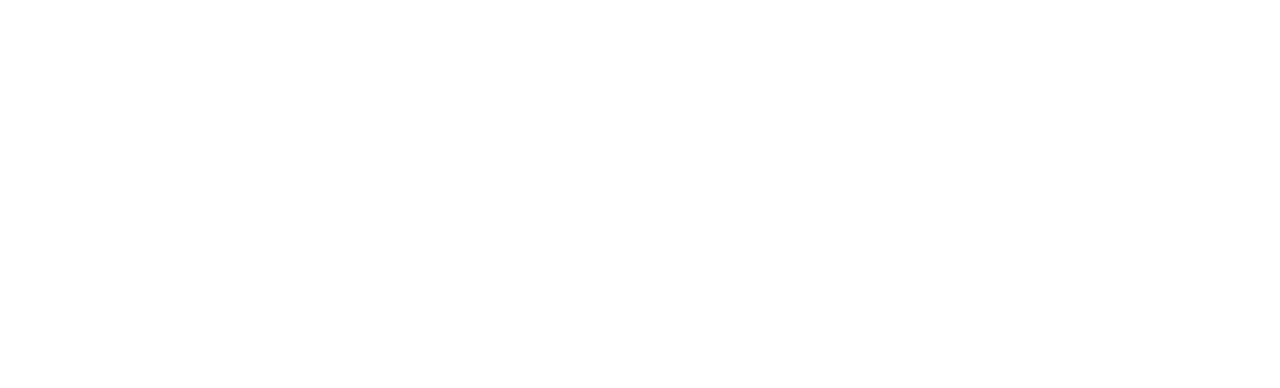
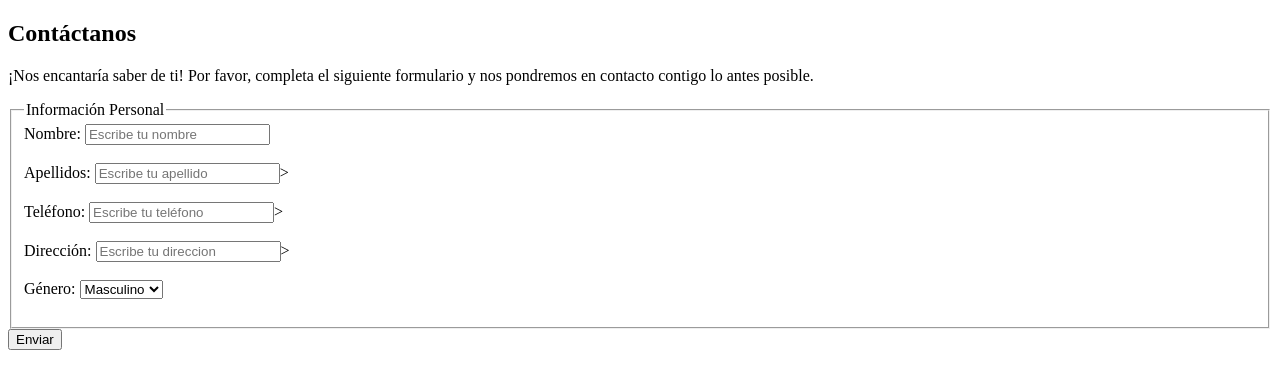
Before and after one commit to DayaLi2828/html_semantico, a plain HTML site: page contactanos.html in a window 1280 px wide. Drawn offline with Linux system fonts and the light colour scheme.

Commit message:
arregle index.html

```diff
--- a/contactanos.html
+++ b/contactanos.html
@@ -0,0 +1,43 @@
+<!DOCTYPE html>
+<html lang="es">
+<head>
+    <meta charset="UTF-8">
+    <meta name="viewport" content="width=device-width, initial-scale=1.0">
+    <title>Contáctanos</title>
+    <link rel="contáctanos" href="index.html"
+</head>
+<body>
+    <main>
+        <section id="contacto">
+            <h2>Contáctanos</h2>
+            <p>¡Nos encantaría saber de ti! Por favor, completa el siguiente formulario y nos pondremos en contacto contigo lo antes posible.</p>
+
+            <form id="formularioContacto">
+                <fieldset>
+                    <legend>Información Personal</legend>
+                    <label for="nombre">Nombre:</label>
+                    <input type="text" id="nombre" name="nombre" required placeholder="Escribe tu nombre"><br><br>
+
+                    <label for="apellidos">Apellidos:</label>
+                    <input type="text" id="apellidos" name="apellidos" required placeholder="Escribe tu apellido">><br><br>
+
+                    <label for="telefono">Teléfono:</label>
+                    <input type="tel" id="telefono" name="telefono" required placeholder="Escribe tu teléfono">><br><br>
+
+                    <label for="direccion">Dirección:</label>
+                    <input type="text" id="direccion" name="direccion" required placeholder="Escribe tu direccion">><br><br>
+
+                    <label for="genero">Género:</label>
+                    <select id="genero" name="genero">
+                        <option value="masculino">Masculino</option>
+                        <option value="femenino">Femenino</option>
+                        <option value="otro">Otro</option>
+                    </select><br><br>
+                </fieldset>
+
+                <button type="submit">Enviar</button>
+            </form>
+        </section>
+    </main>
+</body>
+</html>
```
Also changed, not shown: index.html (+3 -3 lines), img/antalon2.webp (deleted), img/camisa.png (deleted), img/falda.jpg (deleted), img/pantalonhombre.png (deleted), img/spirit.jpeg (deleted), 1 other file.
